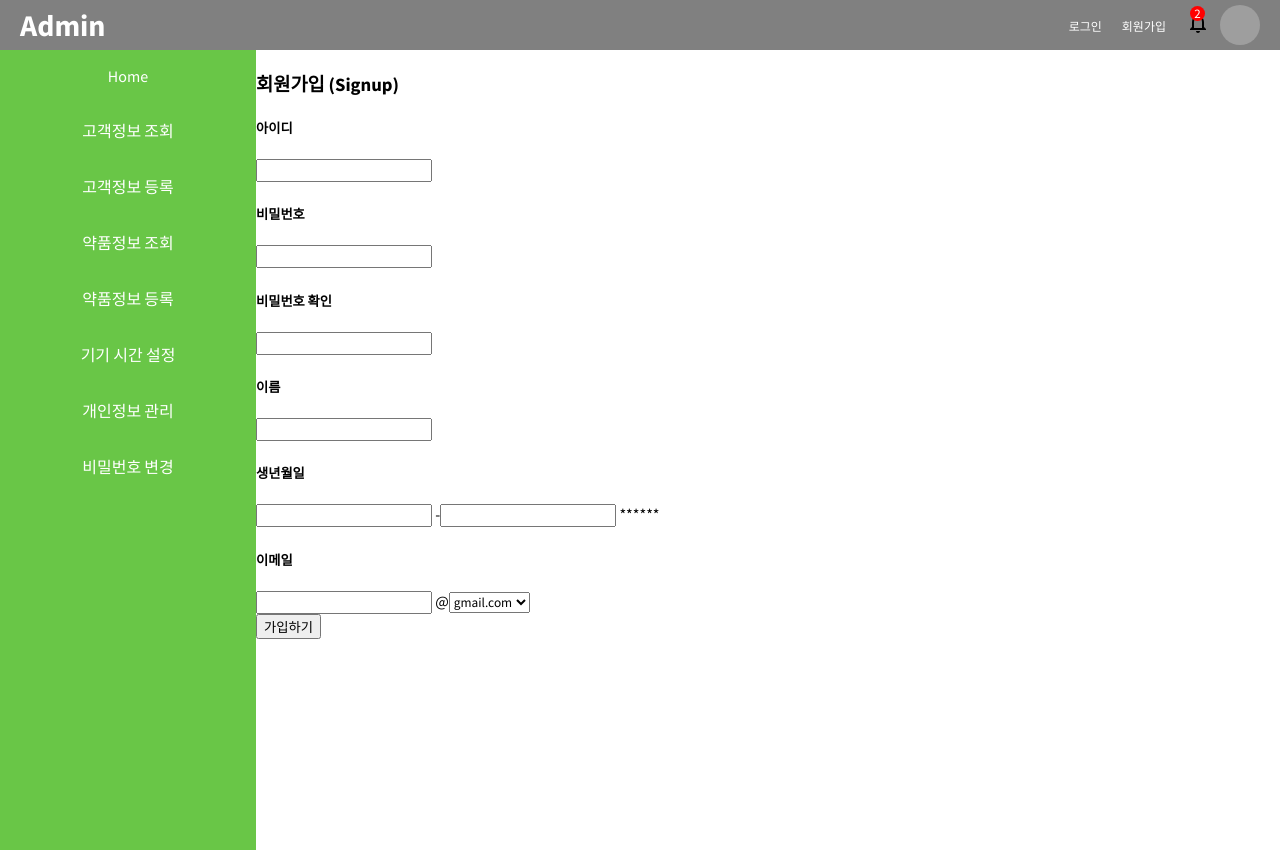
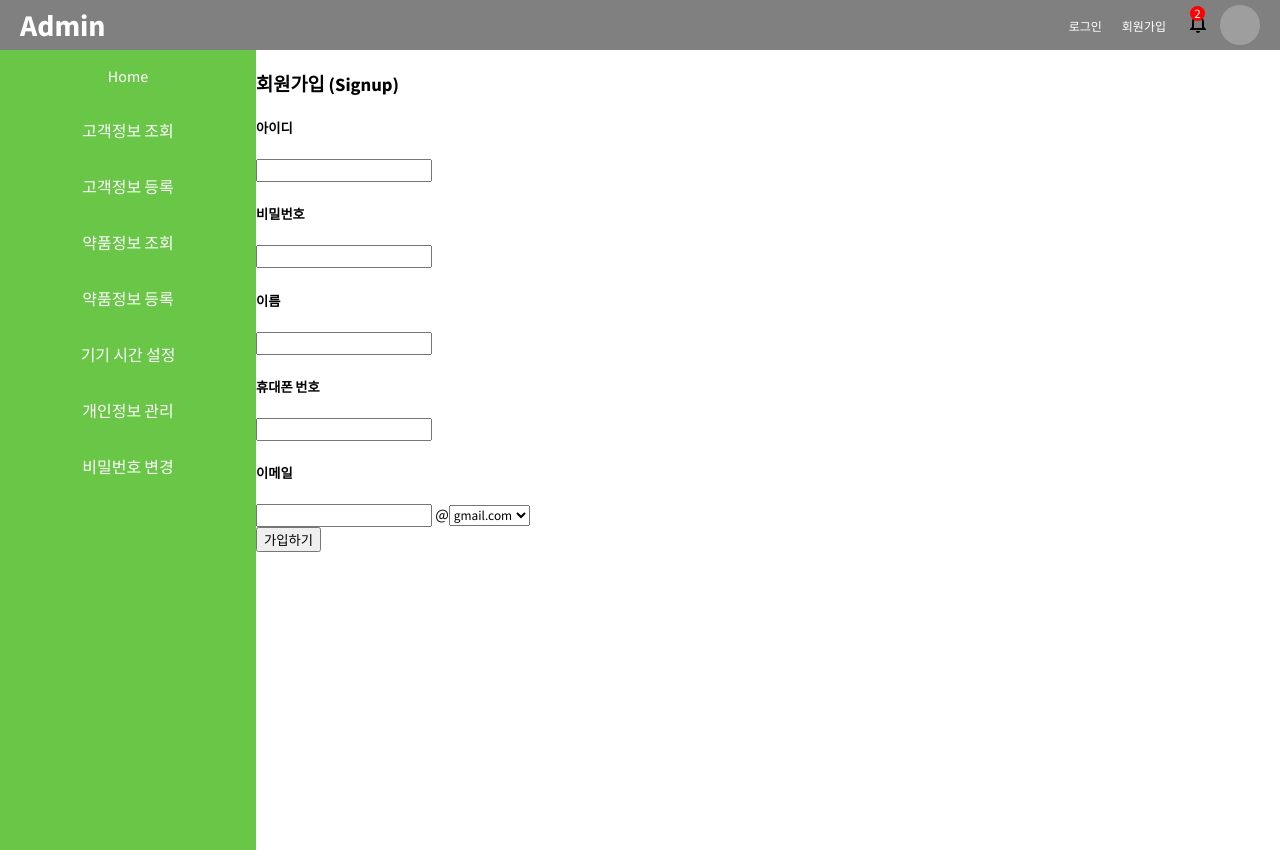
Before and after one commit to CapstoneDesign5/Capstone_front, a React (Create React App) app: page /Signup in a window 1280 px wide. Built offline with nearby package versions, Linux system fonts and the light colour scheme; grey boxes are pictures that could not be loaded.

Commit message:
post server Signup

```diff
--- a/package.json
+++ b/package.json
@@ -11,12 +11,14 @@
     "@testing-library/jest-dom": "^5.16.5",
     "@testing-library/react": "^13.4.0",
     "@testing-library/user-event": "^13.5.0",
+    "axios": "^1.1.3",
     "react": "^18.2.0",
     "react-dom": "^18.2.0",
     "react-router-dom": "^6.4.3",
     "react-scripts": "5.0.1",
     "styled-components": "^5.3.6",
-    "web-vitals": "^2.1.4"
+    "web-vitals": "^2.1.4",
+    "proxy": "http://localhost:3000"
   },
   "scripts": {
     "start": "react-scripts start",
@@ -45,4 +47,5 @@
   "devDependencies": {
     "@types/react-router-dom": "^5.3.3"
   }
+
 }
--- a/src/index.js
+++ b/src/index.js
@@ -1,9 +1,15 @@
 import React from 'react';
-import * as ReactDOM from 'react-dom';
-import Root from './Root';
+import ReactDOM from 'react-dom';
+import App from './App';
+import { BrowserRouter } from 'react-router-dom';
+import { createRoot } from 'react-dom/client';
 
-
-
-ReactDOM.render(
-<Root />, document.getElementById('root')
+const rootElement = document.getElementById('root');
+const root = createRoot(rootElement);
+root.render(
+  <React.StrictMode>
+    <BrowserRouter>
+      <App />
+    </BrowserRouter>
+  </React.StrictMode>,
 );
--- a/src/pages/Signup.js
+++ b/src/pages/Signup.js
@@ -1,12 +1,58 @@
 //회원가입
 
-
-import React from 'react';
+import React, {useState} from 'react';
+import axios from 'axios';
 // import './Signup.css';
 
 const Signup = () => {
-    return (
-    <div>
+  const [id, setID] = useState("");
+  const [password, setPassword] = useState("");
+  const [name, setName] = useState("");
+  const [phoneNum, setPhoneNum] = useState("");
+  const [email, setEmail] = useState("");
+
+  const handleIdChange = (event) => {
+    setID(event.target.value);
+  }
+
+  const handlePasswordChange = (event) => {
+    setPassword(event.target.value);
+  }
+
+  const handleNameChange = (event) => {
+    setName(event.target.value);
+  }
+
+  const handlePhoneNumChange = (event) => {
+    setPhoneNum(event.target.value);
+  }
+
+  const handleEmail = (event) => {
+    setEmail(event.target.value);
+  }
+
+  const handleSubmit = (event) => {
+    console.log('버튼 이벤트 실행');
+    event.preventDefault();
+    axios.post('/manager/register', {
+      id:id,
+      name:name,
+      phone_num:phoneNum,
+      e_mail:email,
+      password:password
+    }).then((res)=>{
+      if(res.status===200){
+        alert('회원가입 성공');
+      } else {
+        alert('회원가입 실패');
+      }
+    }).catch((err)=>{
+      console.log(err);
+    })
+  }
+
+  return (
+    <form onSubmit={handleSubmit}>
         <div>
           <h3 id='signup_title'> 회원가입 (Signup) </h3>
         </div>
@@ -15,53 +61,51 @@ const Signup = () => {
             {/* 아이디 */}
             <div>
               <h5> 아이디 </h5>
-              <input type='text' maxLength='20' name='signup_id'/>
+              <input onChange={handleIdChange} type='text' maxLength='20' name='signup_id'/>
             </div>
 
             {/* 비밀번호 */}
             <div>
               <h5> 비밀번호 </h5>
-              <input type='password' maxLength='15' name='signup_password'/>
+              <input onChange={handlePasswordChange} type='password' maxLength='15' name='signup_password'/>
             </div>
 
             {/* 비밀번호 */}
-            <div>
+            {/* <div>
               <h5> 비밀번호 확인 </h5>
               <input type='password' maxLength='15' name='signup_pswCheck'/>
-            </div>
+            </div> */}
           </div>
 
           <div id='signup_section'>
             {/* 이름 */}
             <div>
               <h5> 이름 </h5>
-              <input type='text' maxLength='10' name='signup_name'/>
+              <input onChange={handleNameChange} type='text' maxLength='10' name='signup_name'/>
             </div>
 
-            {/* 생년월일 */}
+            {/* 휴대폰 번호 */}
             <div>
-              <h5> 생년월일 </h5>
-              <input type='text' maxLength='6' name='signup_birthday'/> -
-              <input type='text' maxLength='1' name='signup_sex'/> ******
+              <h5> 휴대폰 번호 </h5>
+              <input onChange={handlePhoneNumChange} type='text' maxLength='20' name='signup_phone_num'/>
             </div>
 
             {/* 생년월일 */}
             <div>
               <h5> 이메일 </h5>
-              <input type='text' maxLength='15' name='signup_email'/> @
+              <input onChange={handleEmail} type='text' maxLength='15' name='signup_email'/> @
               <select name='signup_email_select'>
                 <option value='gmail.com'> gmail.com </option>
                 <option value='naver.com'> naver.com </option>
-                <option value='write'> 직접 입력 </option>
               </select>
             </div>
           </div>
         </div>
 
         <div>
-          <input type='button' value='가입하기' name='sigunup_submit'/>
+          <button type='submit'>가입하기</button>
         </div>
-      </div>
+      </form>
     )
 }
 
```
Also changed, not shown: 1 other file (tests, documents, lock files or other folders).
